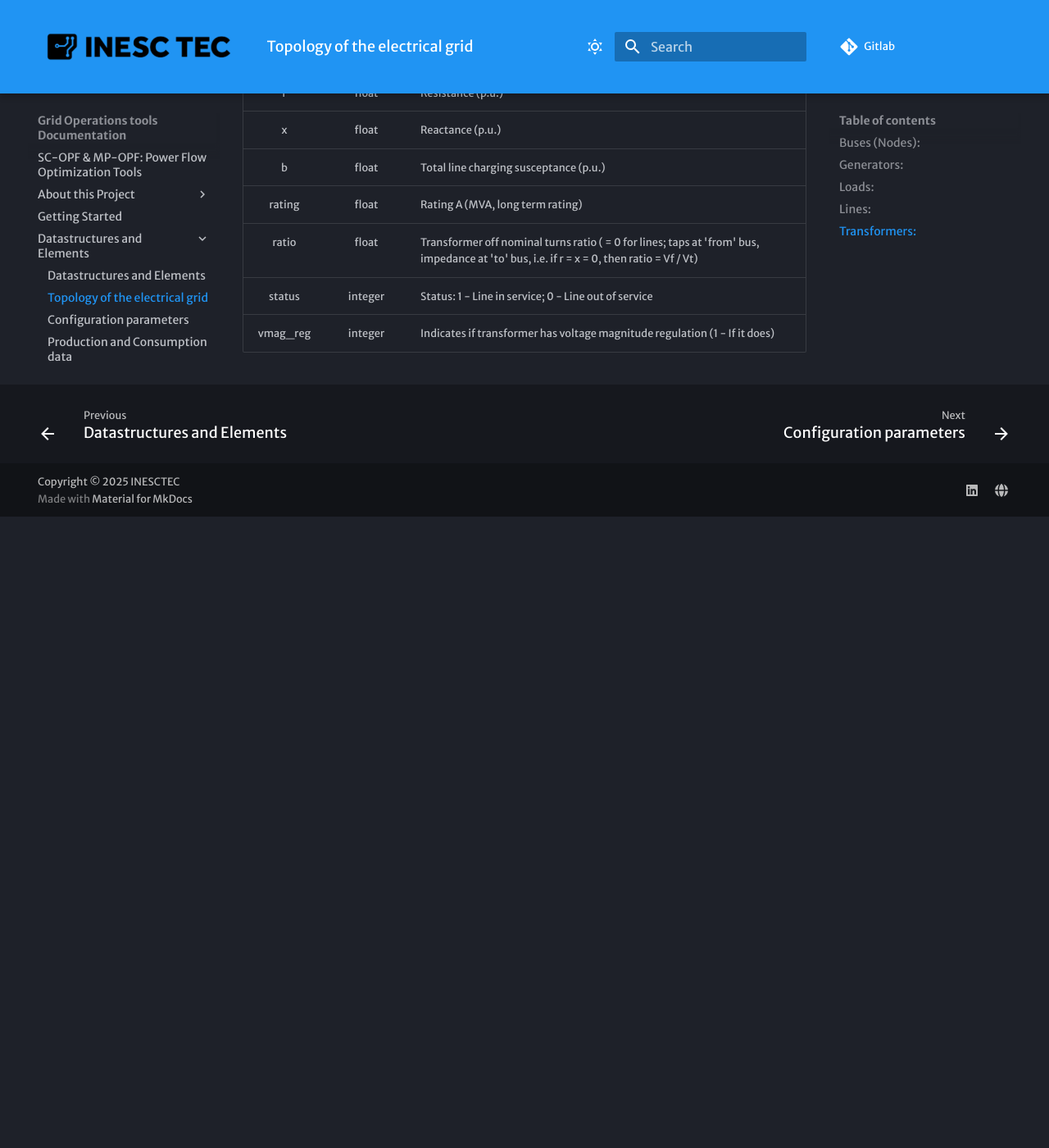
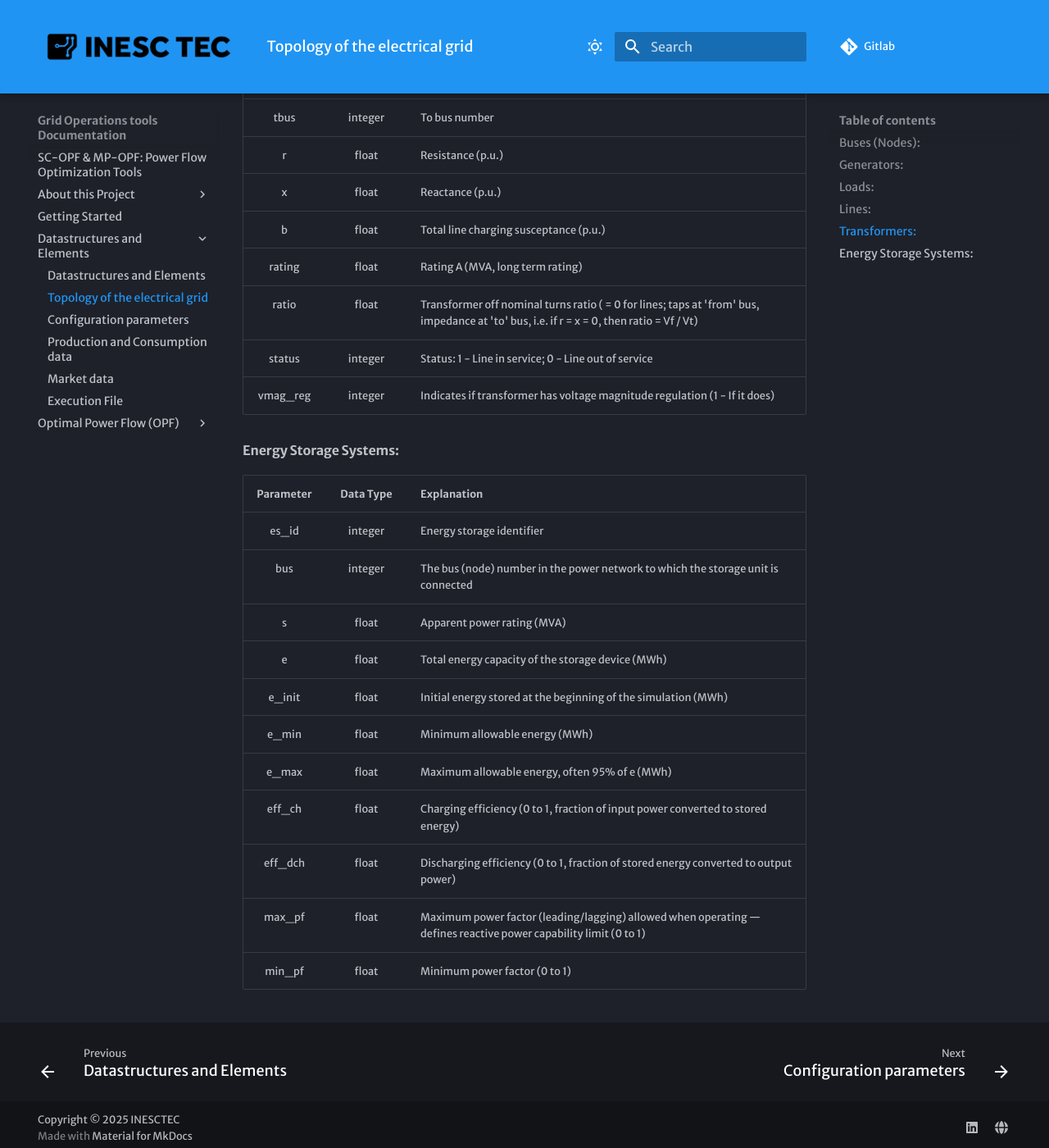
Before and after one commit to Di0g0Reis/Grid_Tools-Documentation, an MkDocs documentation site: the page built from docs/topology.md, in a window 1280 px wide and 1400 px high, scrolled down 3951 px. Shown: the whole window at 82% size. Built offline with MkDocs 1.6.1 and Material for MkDocs 9.7.7, drawn with Linux system fonts in a browser that asks for light colours; some web fonts are replaced; before the commit the page ends 4581 px from its top, so only the background shows below that; some of the changed text lies outside the part shown.

Commit message:
added energy storage systems

```diff
--- a/docs/topology.md
+++ b/docs/topology.md
@@ -26,6 +26,10 @@
     ],
     "transformers": [
         {"branch_id": 3, "fbus": 37, "tbus": 22, "r": 6e-05, "x": 0.00046, "b": 0.0, "rating": 2500.0, "ratio": 1.0082, "status": 1, "vmag_reg": 1},
+        ...
+    ],
+  	"energy_storage": [
+		{"es_id": 1, "bus": 1, "s": 10, "e": 20, "e_init": 10, "e_min": 1, "e_max": 19, "eff_ch": 0.9, "eff_dch": 0.9, "max_pf": 0.9, "min_pf": -0.9},
         ...
     ]
 }
@@ -125,3 +129,19 @@
 |   ratio   |   float   | Transformer off nominal turns ratio ( = 0 for lines; taps at 'from' bus, impedance at 'to' bus, i.e. if r = x = 0, then ratio = Vf / Vt) |
 |  status   |  integer  | Status: 1 - Line in service; 0 - Line out of service                                                                                     |
 | vmag_reg  |  integer  | Indicates if transformer has voltage magnitude regulation (1 - If it does)                                                               |
+
+#### **Energy Storage Systems**:
+
+| Parameter | Data Type | Explanation                                                                                                      |
+|:---------:|:---------:|:-----------------------------------------------------------------------------------------------------------------|
+|   es_id   |  integer  | Energy storage identifier                                                                                        |
+|    bus    |  integer  | The bus (node) number in the power network to which the storage unit is connected                                |
+|     s     |   float   | Apparent power rating (MVA)                                                                                      |
+|     e     |   float   | Total energy capacity of the storage device (MWh)                                                                |
+|  e_init   |   float   | Initial energy stored at the beginning of the simulation (MWh)                                                   |
+|   e_min   |   float   | Minimum allowable energy (MWh)                                                                                   |
+|   e_max   |   float   | Maximum allowable energy, often 95% of e (MWh)                                                                   |
+|  eff_ch   |   float   | Charging efficiency (0 to 1, fraction of input power converted to stored energy)                                 |
+|  eff_dch  |   float   | Discharging efficiency (0 to 1, fraction of stored energy converted to output power)                             |
+|  max_pf   |   float   | Maximum power factor (leading/lagging) allowed when operating — defines reactive power capability limit (0 to 1) |
+|  min_pf   |   float   | Minimum power factor (0 to 1)                                                                                    |
--- a/mkdocs.yml
+++ b/mkdocs.yml
@@ -1,4 +1,5 @@
 # yaml-language-server: $schema=https://squidfunk.github.io/mkdocs-material/schema.json
+#.\venv\Scripts\activate
 site_name: Grid Operations tools Documentation
 site_url: https://sitename.example
 repo_url: https://gitlab.inesctec.pt/diogo.a.reis/grid_management_tools/-/tree/mpopf_corrections?ref_type=heads
```
Also changed, not shown: docs/config_params.md (+0 -6 lines), docs/opf.md (+2 -0 lines).
